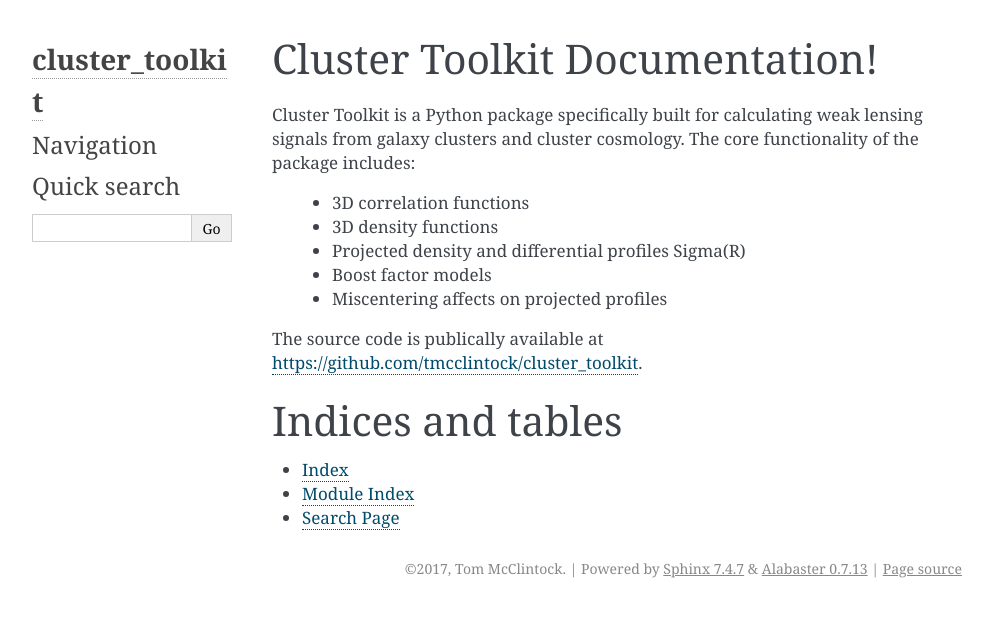
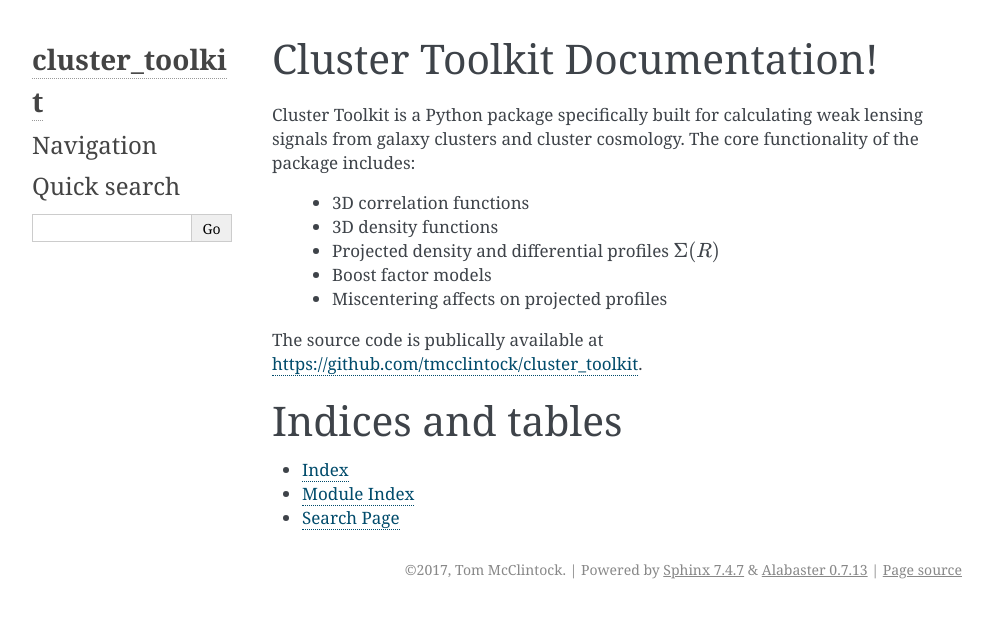
Before and after one commit to tmcclintock/cluster_toolkit, a Sphinx documentation site: the page built from docs/index.rst, in a window 1280 px wide. Shown: the top 618 px of the page, without its empty margins (148-1141 px from the left). Built offline with Sphinx 7.4.7, drawn with Linux system fonts in a browser that asks for light colours; some of the changed lines change nothing that is shown.

Commit message:
More docs.

```diff
--- a/docs/index.rst
+++ b/docs/index.rst
@@ -11,7 +11,7 @@ The core functionality of the package includes:
 
  * 3D correlation functions
  * 3D density functions
- * Projected density and differential profiles \Sigma(R)
+ * Projected density and differential profiles :math:`\Sigma(R)`
  * Boost factor models
  * Miscentering affects on projected profiles
 
```
